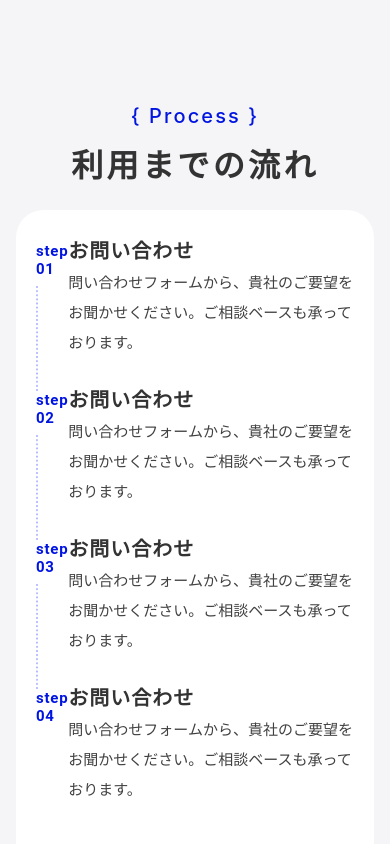
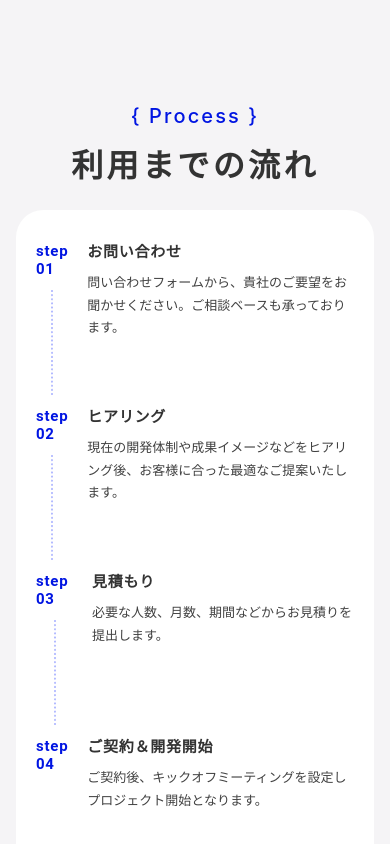
Before and after one commit to kashif-zia/Studio-Development-Hub, a React (Create React App) app: page / in a window 390 px wide. Shown: the part 5089-5933 px from the top of the page. Built offline with nearby package versions, Linux system fonts and the light colour scheme.

Commit message:
process changes

```diff
--- a/src/components/SectionMain/index.js
+++ b/src/components/SectionMain/index.js
@@ -352,7 +352,7 @@ export default function index() {
                 <div className='process-content d-flex'>
                   <div className='process-content-left'>
                     <div className='process-step'>
-                      <div>
+                      <div className="step-title">
                       <h4> step 01</h4>
                       <div className='line-img'>
                         <img src={lineImage} alt='image' />
@@ -368,7 +368,7 @@ export default function index() {
                       </div>
                     </div>
                     <div className='process-step'>
-                      <div>
+                      <div className="step-title">
                       <h4> step 02</h4>
                       <div className='line-img'>
                         <img src={lineImage} alt='image' />
@@ -376,15 +376,15 @@ export default function index() {
                       </div>
                       <div>
                         <div className='step-content-title'>
-                          <h4>お問い合わせ</h4>
+                          <h4>ヒアリング</h4>
                         </div>
                         <div className='step-content-desc'>
-                          <p>問い合わせフォームから、貴社のご要望をお聞かせください。ご相談ベースも承っております。</p>
+                          <p>現在の開発体制や成果イメージなどをヒアリング後、お客様に合った最適なご提案いたします。</p>
                         </div>
                       </div>
                     </div>
                     <div className='process-step'>
-                      <div>
+                      <div className="step-title">
                       <h4> step 03</h4>
                       <div className='line-img'>
                         <img src={lineImage} alt='image' />
@@ -393,61 +393,27 @@ export default function index() {
                       </div>
                       <div>
                         <div className='step-content-title'>
-                          <h4>お問い合わせ</h4>
+                          <h4>見積もり　</h4>
                         </div>
                         <div className='step-content-desc'>
-                          <p>問い合わせフォームから、貴社のご要望をお聞かせください。ご相談ベースも承っております。</p>
+                          <p>必要な人数、月数、期間などからお見積りを提出します。</p>
                         </div>
                       </div>
                     </div>
                     <div className='process-step'>
-                      <div>
+                      <div className="step-title">
                       <h4> step 04</h4>
                       </div>
                       <div>
                         <div className='step-content-title'>
-                          <h4>お問い合わせ</h4>
+                          <h4>ご契約＆開発開始</h4>
                         </div>
                         <div className='step-content-desc'>
-                          <p>問い合わせフォームから、貴社のご要望をお聞かせください。ご相談ベースも承っております。</p>
+                          <p>ご契約後、キックオフミーティングを設定しプロジェクト開始となります。</p>
                         </div>
                       </div>
                     </div>
                   </div>
-                  {/* <div className='process-content-right'>
-                    <div className='process-step-content'>
-                      <div className='step-content-title'>
-                        <h4>お問い合わせ</h4>
-                      </div>
-                      <div className='step-content-desc'>
-                        <p>問い合わせフォームから、貴社のご要望をお聞かせください。ご相談ベースも承っております。</p>
-                      </div>
-                    </div>
-                    <div className='process-step-content'>
-                      <div className='step-content-title'>
-                        <h4>お問い合わせ</h4>
-                      </div>
-                      <div className='step-content-desc'>
-                        <p>問い合わせフォームから、貴社のご要望をお聞かせください。ご相談ベースも承っております。</p>
-                      </div>
-                    </div>
-                    <div className='process-step-content'>
-                      <div className='step-content-title'>
-                        <h4>お問い合わせ</h4>
-                      </div>
-                      <div className='step-content-desc'>
-                        <p>問い合わせフォームから、貴社のご要望をお聞かせください。ご相談ベースも承っております。</p>
-                      </div>
-                    </div>
-                    <div className='process-step-content'>
-                      <div className='step-content-title'>
-                        <h4>お問い合わせ</h4>
-                      </div>
-                      <div className='step-content-desc'>
-                        <p>問い合わせフォームから、貴社のご要望をお聞かせください。ご相談ベースも承っております。</p>
-                      </div>
-                    </div>
-                  </div> */}
                 </div>
               </div>
             </section>
--- a/src/components/SectionMain/style.scss
+++ b/src/components/SectionMain/style.scss
@@ -578,35 +578,28 @@
       font-size: 15px;
       font-style: normal;
       font-weight: 600;
-      line-height: 15px;
       letter-spacing: 0.75px;
     }
 
-    // .line-img {
-    //   display: flex;
-    //   justify-content: center;
-    // }
+    .line-img {
+      display: flex;
+      justify-content: center;
+      margin: 12px 0px;
+    }
   }
 
   .process-content-right {
     .process-step-content {
       margin: 0px 0px 64px 23px;
-
-
-      .step-content-desc p {
-        color: #414141;
-        // font-family: Noto Sans JP;
-        font-size: 15px;
-        font-style: normal;
-        font-weight: 400;
-        line-height: 30px;
-        margin-bottom: 0px;
-      }
     }
   }
    .process-content-left {
      .process-step {
        display: flex;
+       .step-title {
+        width: 15%;
+
+       }
      }
       .step-content-title h4 {
         color: #333;
@@ -993,8 +986,10 @@
        padding: 32px 20px 80px 20px;
 
 
-        .process-step h4 {
-        line-height: 18px;
+        .process-step{
+          .step-title{
+            margin-right: 19px;
+          }
         }
 
         .line-img {
@@ -1010,10 +1005,17 @@
             line-height: 21px;
           }
 
-          .step-content-desc p {
-            font-size: 13px;
-            line-height: 22.75px;
-          }
+        }
+      }
+      .process-content-left{
+        .step-content-title h4{
+          font-size: 15px;
+          line-height: 21px;
+          letter-spacing: 0.75px;
+        }
+        .step-content-desc p {
+          font-size: 13px;
+          line-height: 22.75px;
         }
       }
     }
```
